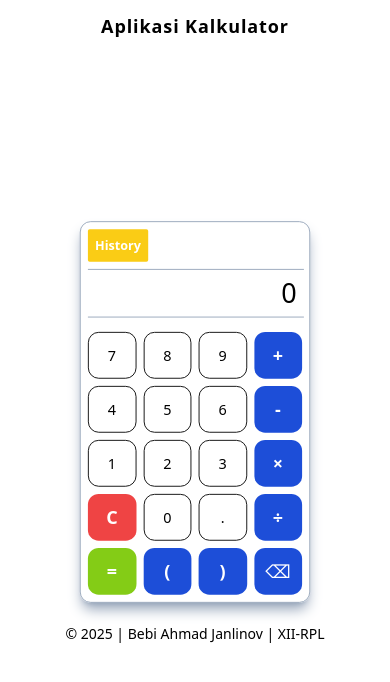
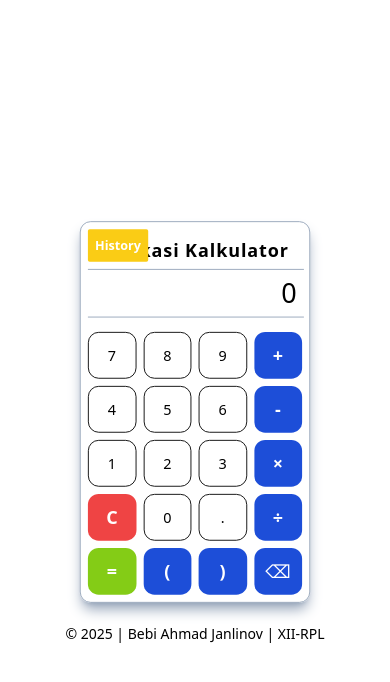
Before and after one commit to Ertridh/ukk-aplikasi-kalkulator, a website: page public/index.html in a window 390 px wide. Drawn offline with nearby package versions, Linux system fonts and the light colour scheme; files that its build step writes are made by us from their sources.

Commit message:
Update index.html

```diff
--- a/public/index.html
+++ b/public/index.html
@@ -10,7 +10,7 @@
 <body>
 
 <!-- Header -->
-<header class="py-3 w-full absolute text-center">
+<header class="py-3 w-full absolute top-56 lg:top-0 text-center">
     <h1 class="font-bold text-lg sm:text-xl md:text-2xl lg:3xl tracking-wider">Aplikasi Kalkulator</h1>
 </header>
 
```
